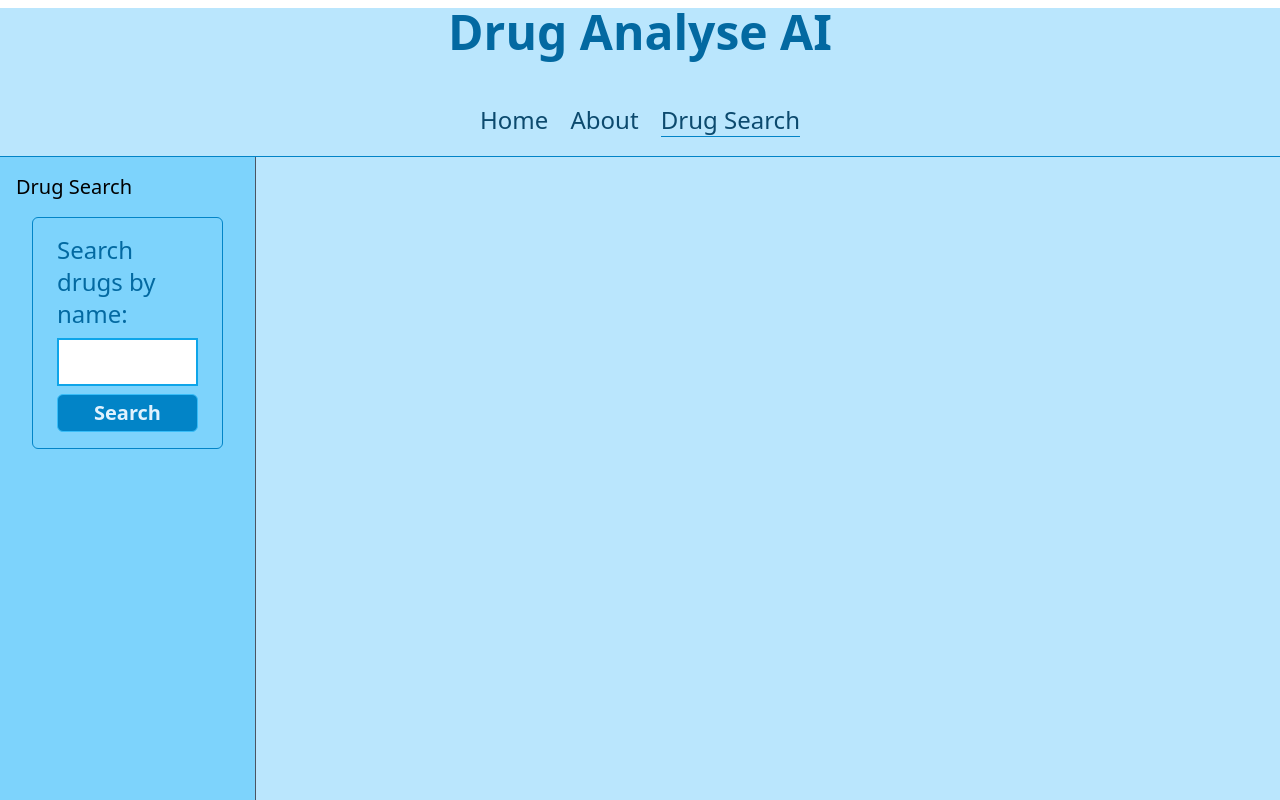
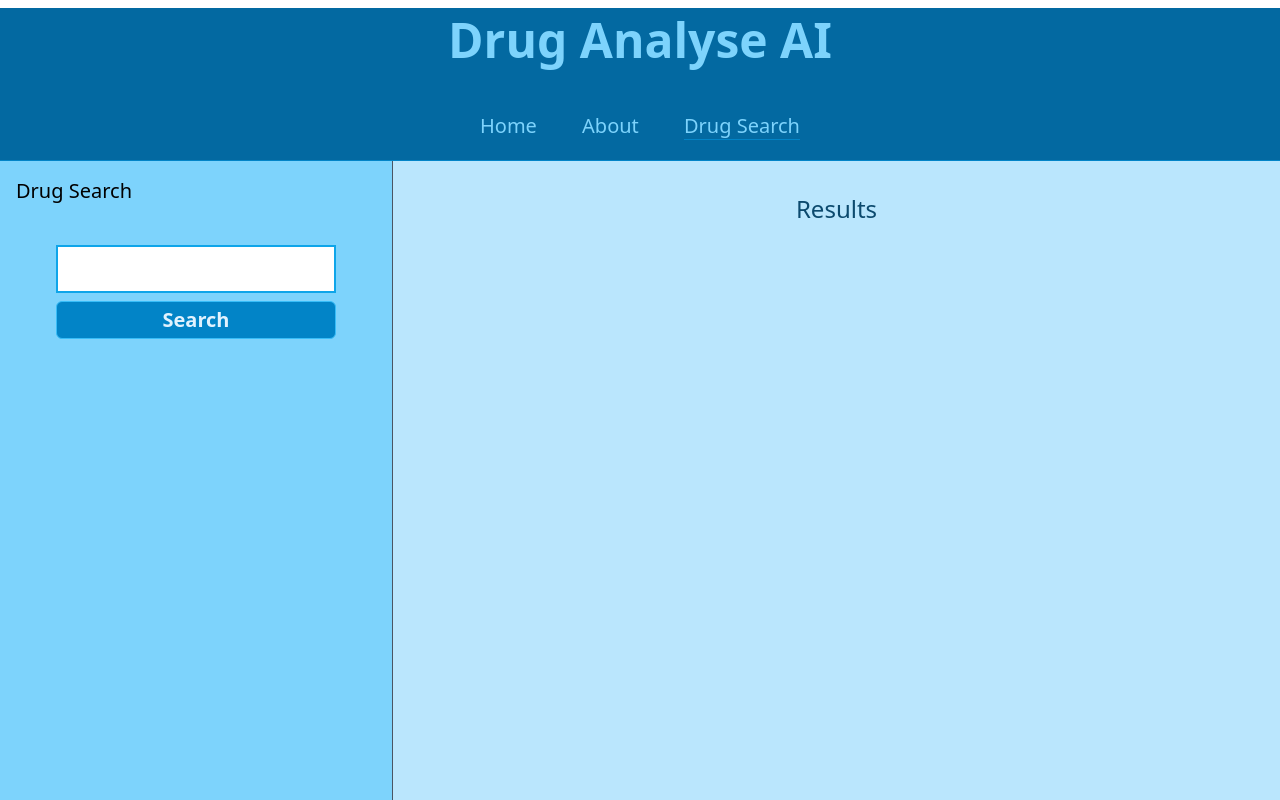
Before and after one commit to valvira-gh/drug_analyse_ai, a Next.js app: page /drug-search in a window 1280 px wide. Shown: the top 800 px of the page. Built offline with nearby package versions, Linux system fonts and the light colour scheme.

Commit message:
SearchForm toimii!

```diff
--- a/app/components/ui/Sidebar.tsx
+++ b/app/components/ui/Sidebar.tsx
@@ -2,7 +2,7 @@ import SearchForm from "@/app/drug-search/SearchForm";
 
 const Sidebar: React.FC = () => {
   return (
-    <div className="w-64 min-h-screen border-r border-gray-600 bg-sky-300 p-4">
+    <div className="min-w-1/4 min-h-screen border-r border-gray-600 bg-sky-300 p-4">
       <h2 className="text-xl mb-4">Drug Search</h2>
       <SearchForm />
     </div>
--- a/app/components/ui/header/Header.tsx
+++ b/app/components/ui/header/Header.tsx
@@ -2,8 +2,8 @@ import NavLinks from "./NavLinks";
 
 const Header = () => {
   return (
-    <header className=" min-height-24 mt-2 bg-sky-200 flex flex-col items-center border-b border-sky-600">
-      <h1 className="text-sky-700 text-5xl font-bold">Drug Analyse AI</h1>
+    <header className="min-height-24 mt-2 bg-sky-700 flex flex-col items-center border-b border-sky-600">
+      <h1 className=" text-sky-300 text-5xl font-bold mt-2">Drug Analyse AI</h1>
       <nav className="text-sky-900 mt-10 w-1/4 mb-5">
         <NavLinks />
       </nav>
--- a/app/components/ui/header/NavLinks.tsx
+++ b/app/components/ui/header/NavLinks.tsx
@@ -20,7 +20,7 @@ const NavLinks: React.FC = () => {
             href={link.href}
             className={`${
               pathname === link.href ? "border-b border-sky-600" : null
-            } text-2xl text-sky-900`}
+            } text-xl text-sky-300`}
           >
             {link.label}
           </Link>
--- a/app/drug-search/SearchForm.tsx
+++ b/app/drug-search/SearchForm.tsx
@@ -1,11 +1,28 @@
+// Käytetään uutta tapaa käsitellä form-elementtejä käyttämällä
+// <form action> ominaisuutta ja hyödynnetään formData-objektia.
+// Reactissa <form>-elementti on aina client-komponentti, mutta
+// käytämme "use server" merkintää ja näin voimme luoda asynkronisen
+// fetch-pyynnön palvelimelle käyttämällä formData.get()-metodia.
+
 const SearchForm: React.FC = () => {
-  // code
+  async function searchDrugs(formData: FormData) {
+    "use server";
+    const searchQuery = formData.get("search");
+    const response = await fetch(
+      `https://jsonplaceholder.typicode.com/${searchQuery}`
+    );
+    const data = await response.json();
+    console.log(data);
+  }
 
   return (
-    <form className="border border-sky-600 rounded-md flex flex-col px-6 py-4 m-4">
-      <label className="text-2xl text-sky-700">Search drugs by name:</label>
+    <form
+      action={searchDrugs}
+      className="rounded-md flex flex-col px-6 py-4 m-4"
+    >
       <input
         type="text"
+        name="search"
         className="text-lg text-sky-900 p-2 mt-2 border-2 border-sky-500 "
       />
       <button
--- a/app/drug-search/layout.tsx
+++ b/app/drug-search/layout.tsx
@@ -1,4 +1,10 @@
 import Sidebar from "@/app/components/ui/Sidebar";
+import { Ubuntu } from "next/font/google";
+
+const ubuntu = Ubuntu({
+  subsets: ["latin"],
+  weight: ["300", "400", "500", "700"],
+});
 
 const SearchLayout = ({
   children,
@@ -6,8 +12,9 @@ const SearchLayout = ({
   children: React.ReactNode;
 }>) => {
   return (
-    <div className="flex">
+    <div className={`ubuntu.className flex`}>
       <Sidebar />
+      <main className="flex-grow p-4">{children}</main>
     </div>
   );
 };
--- a/app/drug-search/page.tsx
+++ b/app/drug-search/page.tsx
@@ -4,8 +4,7 @@ import SearchForm from "./SearchForm";
 const DrugSearchPage: React.FC = () => {
   return (
     <section className="flex flex-col items-center text-sky-900 m-4">
-      <h3 className="text-3xl">Drug Search</h3>
-      <SearchForm />
+      <h3 className="text-2xl">Results</h3>
     </section>
   );
 };
--- a/app/layout.tsx
+++ b/app/layout.tsx
@@ -1,5 +1,5 @@
 import type { Metadata } from "next";
-import { Inter } from "next/font/google";
+import { Inter, Ubuntu, Poppins } from "next/font/google";
 import "./globals.css";
 import Header from "./components/ui/header/Header";
 
```
Also changed, not shown: app/components/lib/actions.ts (added).
